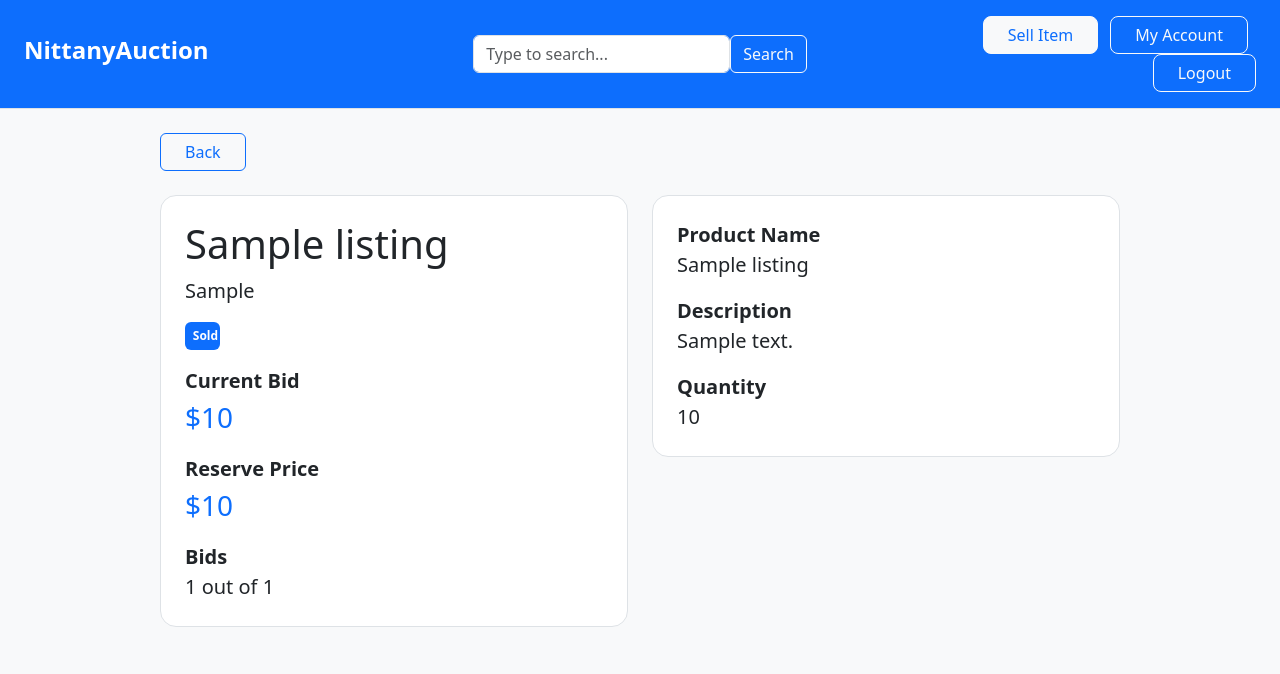
After one commit to jacobm-gavin/431W-nittany-auction, a Flask app: page /auction_listing/1 in a window 1280 px wide. The commit adds this page. Shown: the top 674 px of the page. Run offline with Flask 3, Linux system fonts and the light colour scheme; the visitor is signed in with stand-in values (Sample User, id 1); tables that the repository leaves empty hold one stand-in row (values such as "Sample post").

Commit message:
implement simple auction_listing pages and bid retrieval

```diff
--- a/src/main.py
+++ b/src/main.py
@@ -67,7 +67,7 @@ def get_auction_listings():
 
         cursor = conn.cursor(dictionary=True)
 
-        cursor.execute("SELECT * FROM auction_listings")
+        cursor.execute("SELECT * FROM auction_listings WHERE status = 1") # updated to only show active items
         listings = cursor.fetchall()
 
         if listings is None:
@@ -84,6 +84,74 @@ def get_auction_listings():
     except mysql.connector.Error as err:
         print("Database error:", err)
         return None
+
+def get_listing(listing_ID):
+    try:
+        conn = mysql.connector.connect(
+            host="localhost",
+            user="root",
+            password=os.getenv("DB_PASSWORD"),
+            database="nittanyauction"
+        )
+
+        cursor = conn.cursor(dictionary=True)
+
+        cursor.execute("SELECT * FROM auction_listings WHERE Listing_ID = %s", (listing_ID,))
+        listing = cursor.fetchone()
+
+        if listing is None:
+            cursor.close()
+            conn.close()
+            return None
+
+        cursor.close()
+        conn.close()
+        print("AUCTION LISTING FETCHED:", listing)
+
+        return listing
+
+    except mysql.connector.Error as err:
+        print("Database error:", err)
+        return None
+
+def get_bids(listing_ID):
+    try:
+        conn = mysql.connector.connect(
+            host="localhost",
+            user="root",
+            password=os.getenv("DB_PASSWORD"),
+            database="nittanyauction"
+        )
+
+        cursor = conn.cursor(dictionary=True)
+
+        cursor.execute("SELECT * FROM bids WHERE Listing_ID = %s", (listing_ID,))
+        bids = cursor.fetchall()
+
+        if bids is None:
+            cursor.close()
+            conn.close()
+            return None
+
+        cursor.close()
+        conn.close()
+        print("BIDS FETCHED:", bids)
+
+        return bids
+
+    except mysql.connector.Error as err:
+        print("Database error:", err)
+        return None
+
+# just a helper function once bids are retrieved
+def get_latest_bid(bids):
+    if bids:
+        latestbid = bids[0]
+        for bid in bids:
+            if bid["bid_price"] > latestbid["bid_price"]:
+                latestbid = bid
+        return latestbid
+    return None
 
 @app.route("/")
 def home():
@@ -145,6 +213,7 @@ def buyer():
         return redirect(url_for("login"))
 
     listings = get_auction_listings()
+
     return render_template("buyer.html", user=session["user"], listings=listings)
 
 
@@ -168,6 +237,19 @@ def logout():
     flash("You have been logged out.")
     return redirect(url_for("login"))
 
+@app.route("/auction_listing/<int:listing_ID>") # slight error; primary key for listing items is actually seller + listingID, will just keep this for now but should probably update later
+def auction_listing(listing_ID):
+    if "user" not in session or session.get("role") != "buyer":
+        return redirect(url_for("login"))
+
+    listing = get_listing(listing_ID)
+    bids = get_bids(listing_ID)
+    numbids = len(bids)
+
+    # find latest/current bid just by maximum bid_price
+    latestbid = get_latest_bid(bids)
+
+    return render_template("auction_listing.html", user=session["user"], listing=listing, bids=bids, numbids=numbids, latestbid=latestbid)
 
 if __name__ == "__main__":
     app.run(debug=True)
--- /dev/null
+++ b/src/templates/auction_listing.html
@@ -0,0 +1,67 @@
+<!DOCTYPE html>
+<html>
+<head>
+    <title>Bidder Welcome</title>
+    <link href="https://cdn.jsdelivr.net/npm/bootstrap@5.3.8/dist/css/bootstrap.min.css" rel="stylesheet" integrity="sha384-sRIl4kxILFvY47J16cr9ZwB07vP4J8+LH7qKQnuqkuIAvNWLzeN8tE5YBujZqJLB" crossorigin="anonymous">
+</head>
+<body class="bg-body-tertiary justify-content-center">
+    <header class="d-flex flex-wrap align-items-center justify-content-center justify-content-md-between py-3 mb-4 px-4 border-bottom bg-primary">
+        <a href="/buyer" class="d-flex align-items-center col-md-3 mb-2 mb-md-0 text-dark text-decoration-none">
+            <h4 class="fw-bold text-white">NittanyAuction</h4>
+        </a>
+
+        <nav class="navbar">
+        <form class="form-inline d-flex">
+            <input class="form-control mr-sm-2" type="search" placeholder="Type to search..." aria-label="Search">
+            <button class="btn btn-outline-light my-2 my-sm-0" type="submit">Search</button>
+        </form>
+        </nav>
+
+        <div class="col-md-3 text-end">
+            <button type="button" class="btn btn-light me-2 text-primary px-4 rounded-3">Sell Item</button>
+            <button type="button" class="btn btn-outline-light me-2 px-4 rounded-3">My Account</button>
+            <a href="/logout" type="button" class="btn btn-outline-light px-4 rounded-3">Logout</a>
+        </div>
+    </header>
+
+    <div class="d-flex justify-content-center mb-4">
+        <div class="d-flex mx-5 justify-content-start align-items-start gap-4" style="width: 75vw;">
+            <a href="/buyer" class="btn btn-outline-primary px-4">Back</a>
+        </div>
+    </div>
+
+    <div class="d-flex flex-row justify-content-center">
+        <div class="d-flex mx-5 justify-content-center align-items-start gap-4" style="height: 60vh; width: 75vw;">
+            <div id="auction-info" class="card p-4 rounded-4 border w-100">
+                <h1>{{ listing.auction_title }}</h1>
+                <p class="card-text fw-light fs-5">{{ listing.category }}</p>
+                {% if numbids == listing.max_bids %}
+                <span class="badge text-bg-primary col-1 py-2 mb-3">Sold</span>
+                {% endif %}
+                <div class="fw-bold fs-5 card-text">Current Bid</div>
+                {% if latestbid %}
+                <p class="card-text fs-3 fw-medium text-primary">${{ latestbid.bid_price }}</p>
+                {% else %}
+                <p class="card-text fs-3 fw-medium text-primary">None</p>
+                {% endif %}
+                <div class="fw-bold fs-5 card-text">Reserve Price</div>
+                <p class="card-text fs-3 fw-medium text-primary">${{ listing.reserve_price }}</p>
+                <div class="fw-bold fs-5 card-text">Bids</div>
+                <p class="card-text fs-5 fw-light">{{ numbids }} out of {{ listing.max_bids }}</p>
+                <!-- <div class="fw-bold fs-5 card-text">Max Bids</div>
+                <p class="card-text fs-5 fw-light">{{ listing.max_bids }}</p> -->
+            </div>
+            <div id="product-info" class="card p-4 rounded-4 border w-100">
+                <div class="fw-bold fs-5 card-text">Product Name</div>
+                <p class="card-text fs-5 fw-light">{{ listing.product_name }}</p>
+                <div class="fw-bold fs-5 card-text">Description</div>
+                <p class="card-text fs-5 fw-light">{{ listing.product_description }}</p>
+                <div class="fw-bold fs-5 card-text">Quantity</div>
+                <p class="card-text fs-5 fw-light">{{ listing.quantity }}</p>
+            </div>
+        </div>
+    </div>
+
+    <script src="https://cdn.jsdelivr.net/npm/bootstrap@5.3.8/dist/js/bootstrap.bundle.min.js" integrity="sha384-FKyoEForCGlyvwx9Hj09JcYn3nv7wiPVlz7YYwJrWVcXK/BmnVDxM+D2scQbITxI" crossorigin="anonymous"></script>
+</body>
+</html>
```
Also changed, not shown: src/templates/buyer.html (+25 -18 lines).
